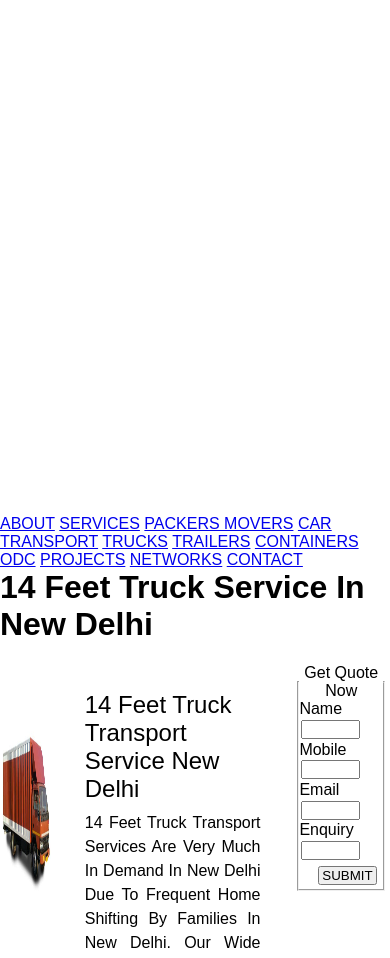
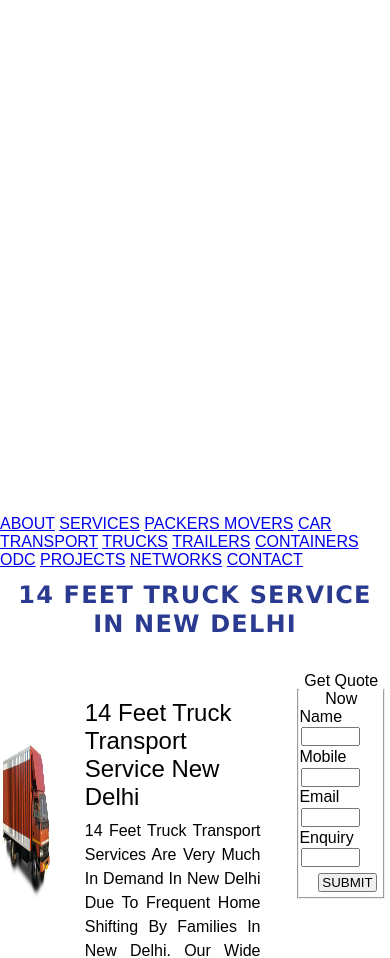
Before and after one commit to Balkara-Technologies/int, a PHP site: page /14-feet-truck-service-in-new-delhi.php in a window 390 px wide; the page is wider, and only the part inside the window is pictured. Shown: the part 115-1073 px from the top of that part. Run offline with PHP 8.4, Linux system fonts and the light colour scheme.

Commit message:
add class heading-1

```diff
--- a/14-feet-truck-service-in-new-delhi.php
+++ b/14-feet-truck-service-in-new-delhi.php
@@ -44,7 +44,7 @@
         <?php include "main-menu.php"; ?>
 
 <!-- About Section Starts Here -->
-        <h1>14 Feet Truck Service In New Delhi</h1>
+        <h1 class="heading-1">14 Feet Truck Service In New Delhi</h1>
         <div class="about-section">
                 <div class="about-content">
                     <div class="about-image">
--- a/css/desktop.css
+++ b/css/desktop.css
@@ -134,8 +134,45 @@ body {
     height: 20px;
     margin-top: -5px;
 }
-/*  About CSS for Desktop Starts Here */
+
   }
+  /*  About CSS for Desktop Starts Here */
+.heading-1
+    {
+        font-family: Verdana, Arial, Helvetica, sans-serif;
+        font-size: 3rem;
+        font-weight: 700;
+        line-height: 1.2;
+        color: #2b3a91;
+        text-align: center;
+        letter-spacing: 0.05em;
+        text-transform: uppercase;
+        margin: 0.5em 0;
+    }
+
+    /* Responsive adjustments */
+    @media (max-width: 1200px) {
+        .heading-1 {
+            font-size: 2.5rem;
+        }
+    }
+
+    @media (max-width: 768px) {
+        .heading-1 {
+            font-size: 2rem;
+        }
+    }
+
+    @media (max-width: 480px) {
+        .heading-1 {
+            font-size: 1.5rem;
+        }
+    }
+
+
+
+
+
   .about-section {
     display: flex;
     width: 100%w;
```
